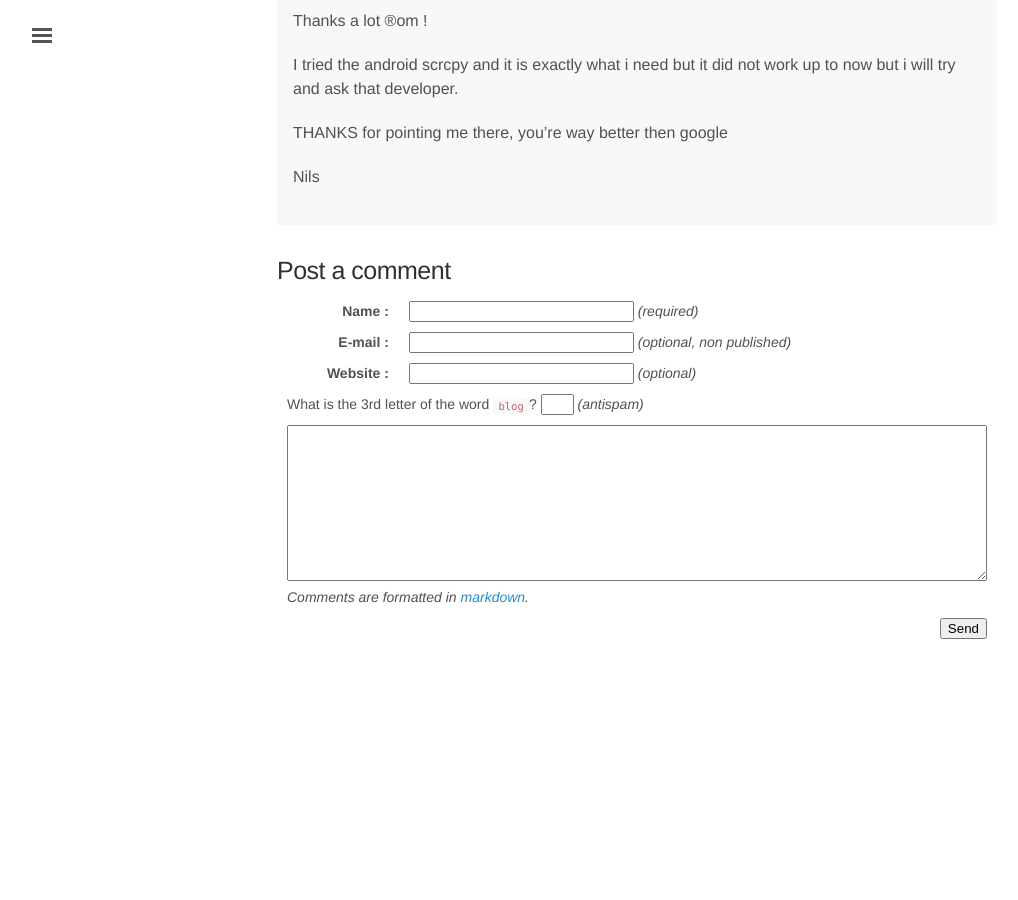
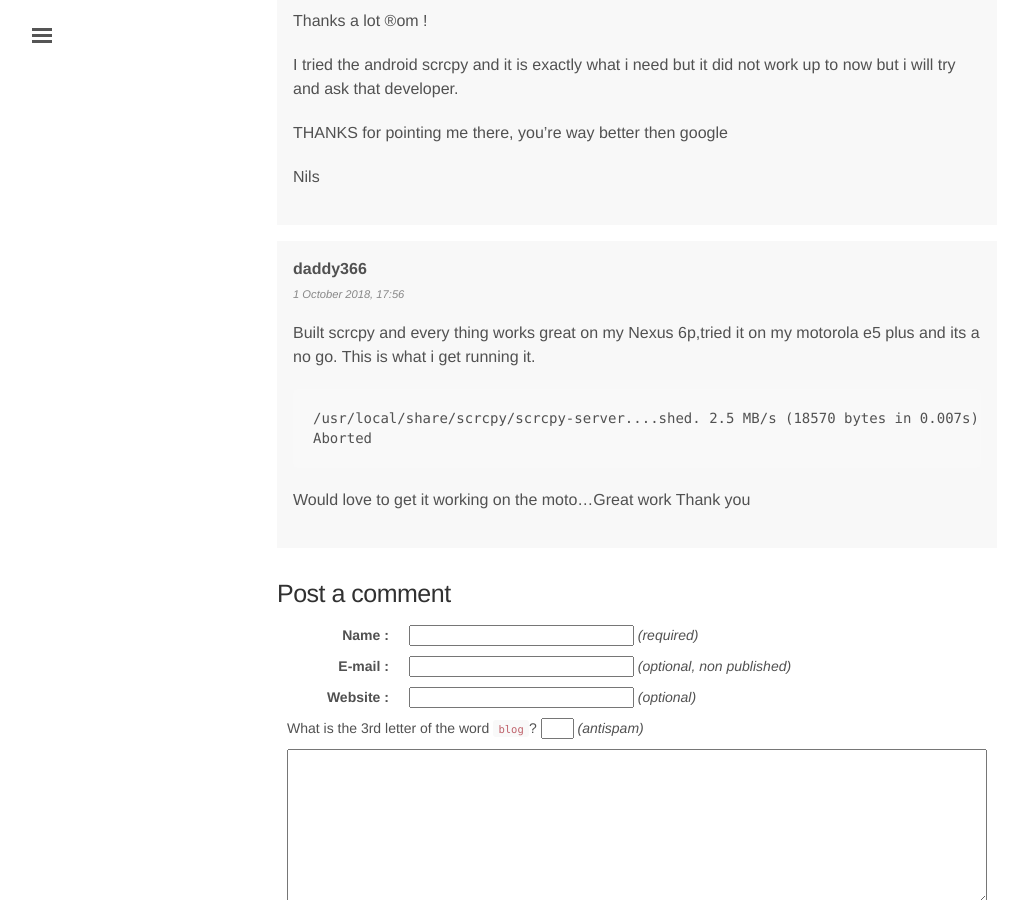
Before and after one commit to rom1v/blog.rom1v.com, a Jekyll site: the page built from _posts/2018-03-08-introducing-scrcpy.md, in a window 1280 px wide and 900 px high, scrolled down 23166 px. Shown: the whole window, without its empty margins (3-1021 px from the left). Built offline with Jekyll 4.4.1, drawn with Linux system fonts in a browser that asks for light colours; before the commit the page ends 23830 px from its top, so only the background shows below that.

Commit message:
Publish comment 56 for scrcpy

````diff
--- a/_data/comments-2018-03-introducing-scrcpy.yaml
+++ b/_data/comments-2018-03-introducing-scrcpy.yaml
@@ -576,3 +576,16 @@
     THANKS for pointing me there, you're way better then google
 
     Nils
+- id: 56
+  author: daddy366
+  date: 2018-10-01 17:56:34+02:00
+  contents: |
+    Built scrcpy and every thing works great on my Nexus 6p,tried it on my
+    motorola e5 plus and its a no go. This is what i get running it.
+
+    ```
+    /usr/local/share/scrcpy/scrcpy-server....shed. 2.5 MB/s (18570 bytes in 0.007s)
+    Aborted
+    ```
+
+    Would love to get it working on the moto...Great work Thank you
````
